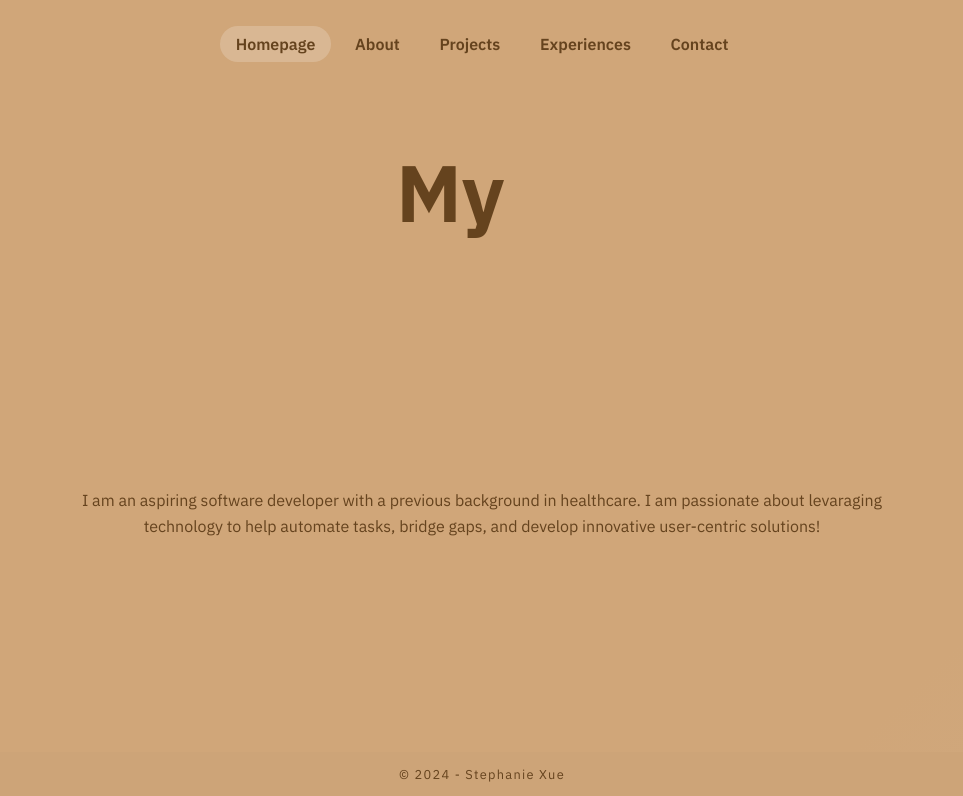
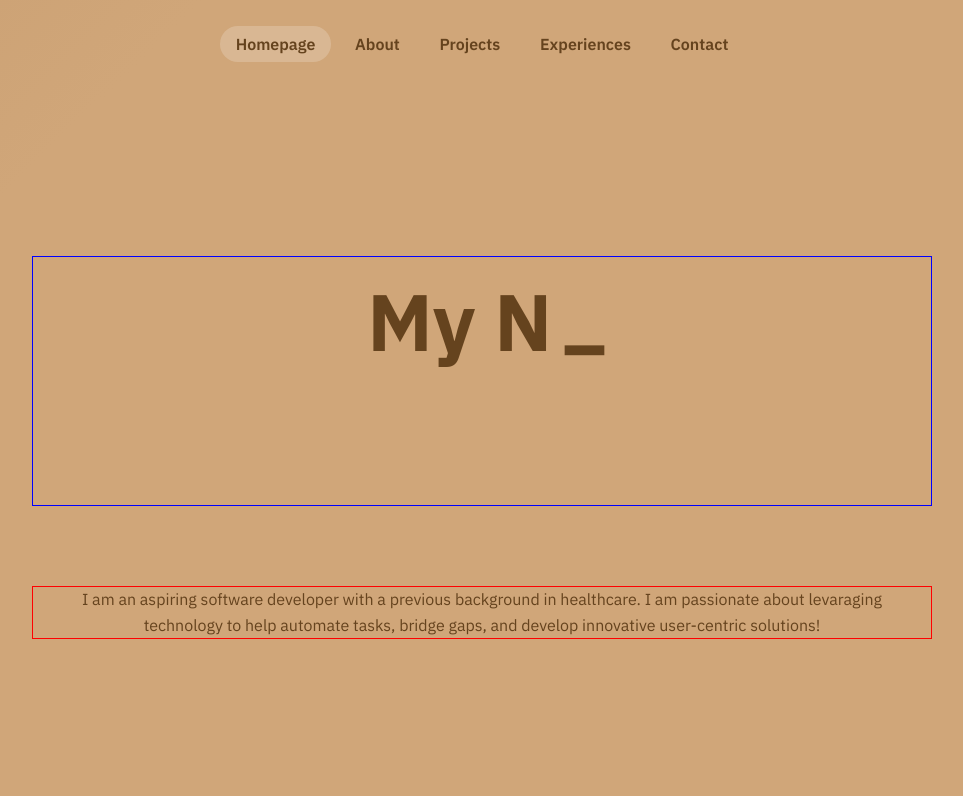
Before and after one commit to steph-xue/portfolio, a React (Vite) app: page / in a window 1280 px wide. Shown: the top 796 px of the page, without its empty margins (158-1121 px from the left). Built offline with nearby package versions, Linux system fonts and the light colour scheme.

Commit message:
fix spacing

```diff
--- a/src/style.scss
+++ b/src/style.scss
@@ -154,17 +154,17 @@ body {
 /* Content */
 .content {
 	flex-grow: 1;
-	min-height: 80vh;
+	min-height: 100vh;
 }
 
 /* Homepage */
 .homepage {
 	display: flex;
     flex-direction: column;
-    justify-content: center;
+    justify-content: flex-start;
     align-items: center;
 	padding: 1em 2em;
-	margin-top: 7em;
+	margin-top: 15em;
 	width: 100%;
 	height: 100%;
 }
@@ -177,12 +177,12 @@ body {
 	font-size: var(--fs-xxxl);
 	font-weight: var(--fw-bold);
 	text-align: center;
-	margin-bottom: 4em;
-	height: 200px;
+	height: 250px;
 	width: 550px;
 	display: block;
 	color: var(--color-dark-brown1);
 	margin: auto;
+	border: 1px solid blue;
 }
 
 .console-underscore {
@@ -195,10 +195,11 @@ body {
 .homepage-description {
 	text-align: center;
 	width: 500px;
-	margin-top: 10em;
-	margin-bottom: 1em;
+	margin-top: 5em;
+	margin-bottom: 5em;
 	padding-left: 2em;
 	padding-right: 2em;
+	border: 1px solid red;
 }
 
 @media (min-width: 800px) {
```
